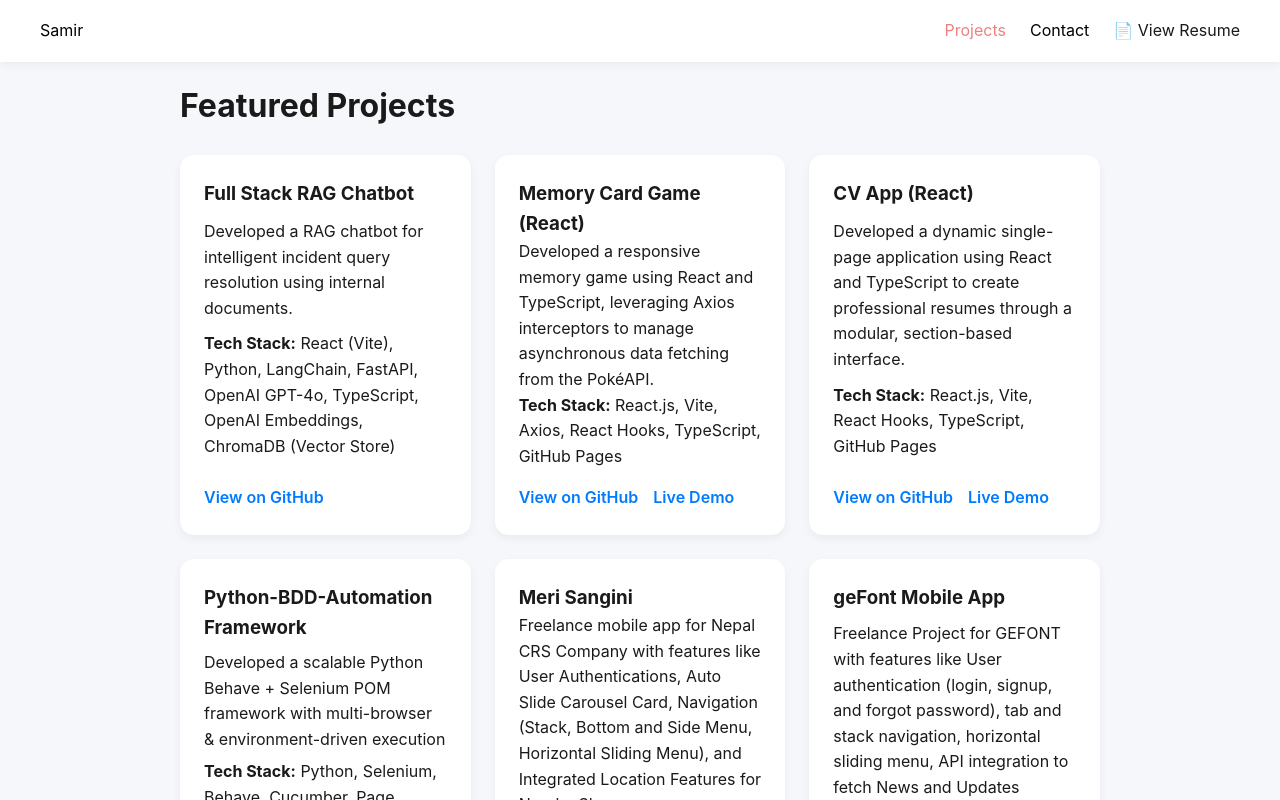
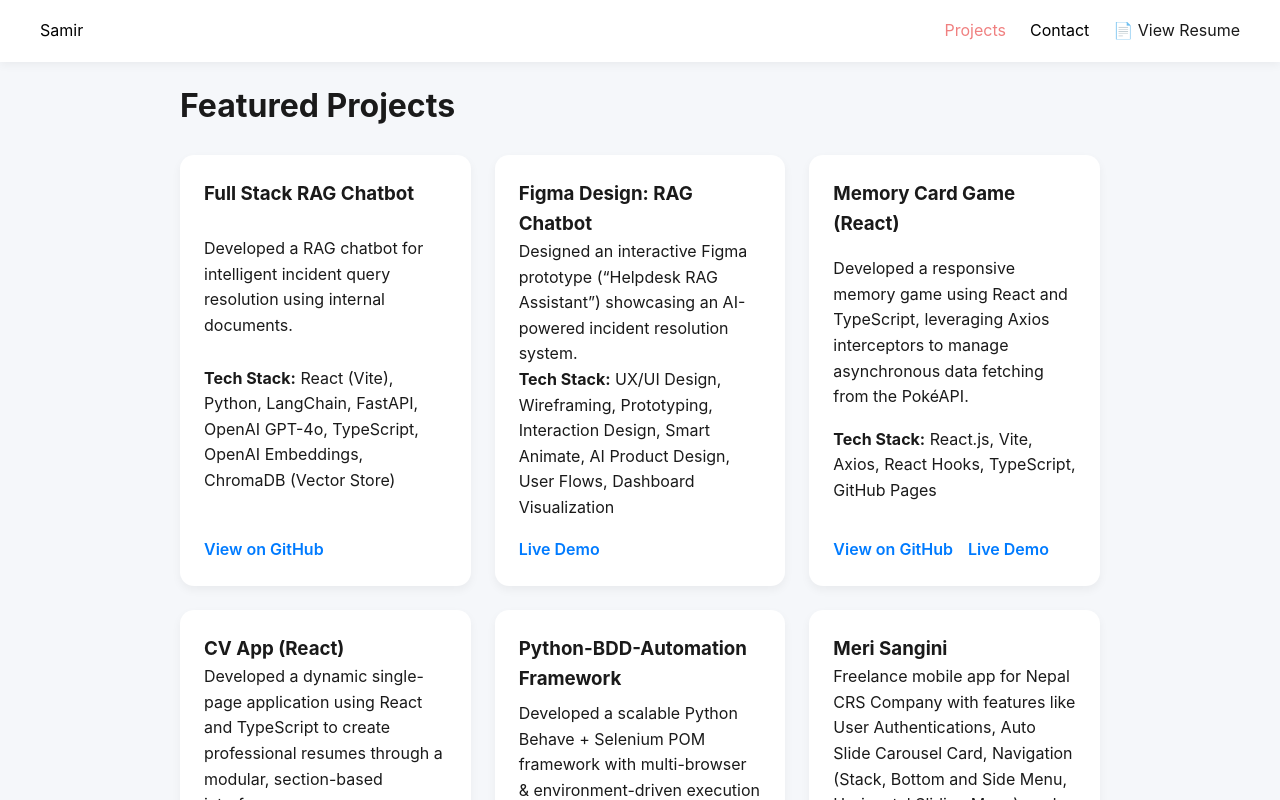
Before and after one commit to samirbhusal/personal-website, a React (Vite) app: page /projects in a window 1280 px wide. Shown: the top 800 px of the page. Built offline with nearby package versions, Linux system fonts and the light colour scheme.

Commit message:
data(project): new data added for the project data

```diff
--- a/src/data/projectData.js
+++ b/src/data/projectData.js
@@ -15,6 +15,24 @@ export const projectsData = [
     ],
     github: "https://github.com/samirbhusal/fullstack-rag-app",
     demo: "", // leave empty if no demo
+    linkName: "View on GitHub",
+  },
+  {
+    title: "Figma Design: RAG Chatbot",
+    description:
+      "Designed an interactive Figma prototype (“Helpdesk RAG Assistant”) showcasing an AI-powered incident resolution system.",
+    tags: [
+      "UX/UI Design",
+      "Wireframing",
+      "Prototyping",
+      "Interaction Design",
+      "Smart Animate",
+      "AI Product Design",
+      "User Flows",
+      "Dashboard Visualization",
+    ],
+    github: "",
+    demo: "https://www.figma.com/proto/DajbEdA4LrAnEgDMGMzgIb/RAG_Incident_Assistant_Wireframe_Main?page-id=4%3A19&node-id=4-20&starting-point-node-id=4%3A20&scaling=min-zoom&content-scaling=fixed&t=ujVnkGFwmDa6Smwg-1", // leave empty if no demo
     linkName: "View on GitHub",
   },
   {
```
